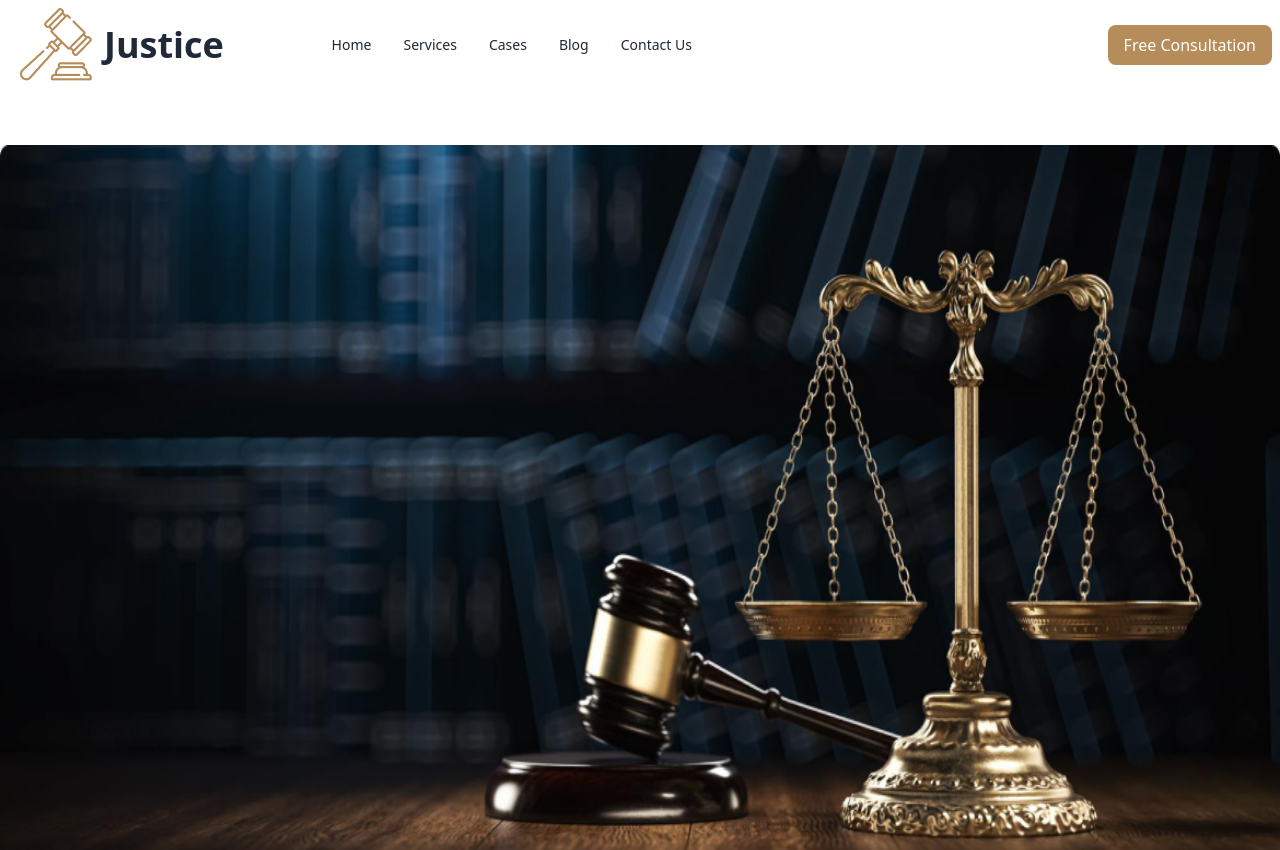
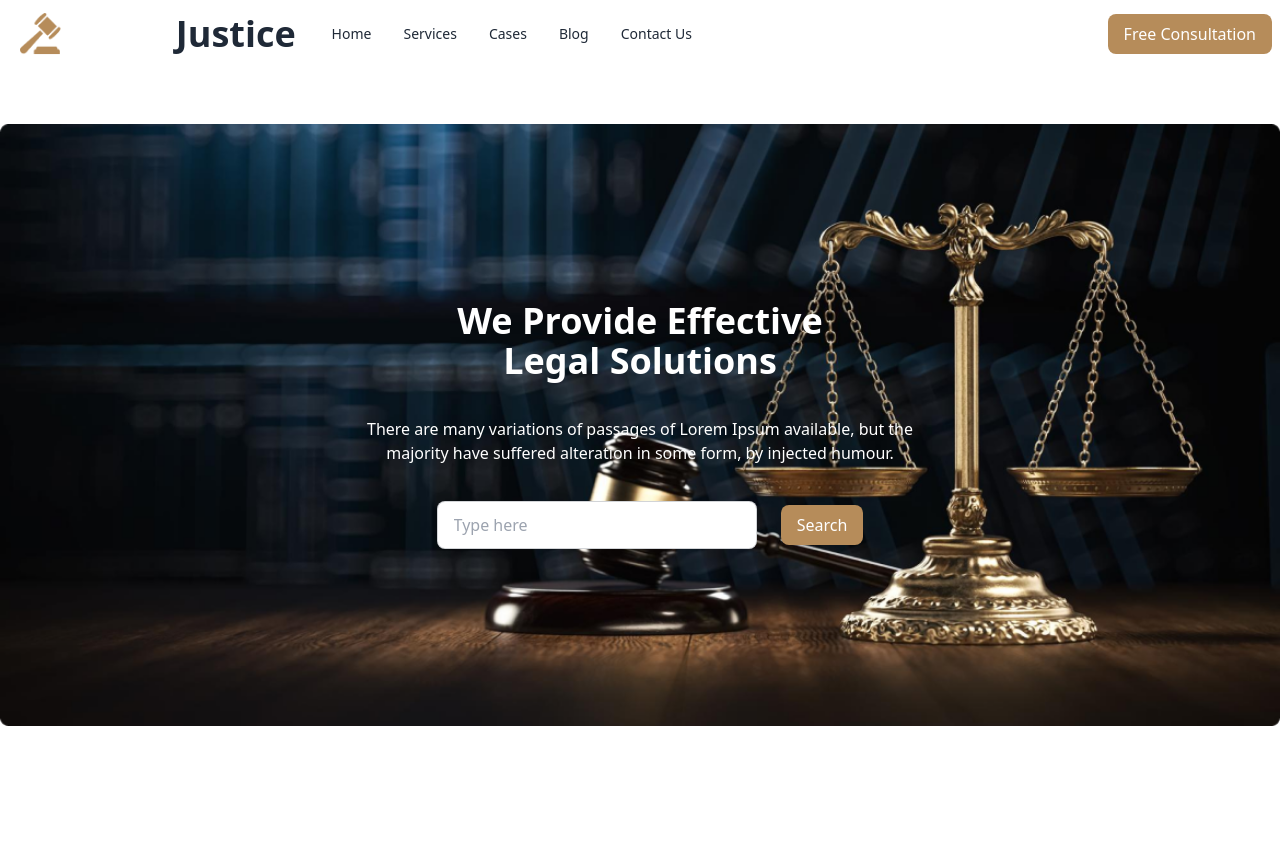
Before and after one commit to JoySarker2024/legal-solution-deshi-UI, a plain HTML site: page index.html in a window 1280 px wide. Shown: the top 850 px of the page. After the commit the page ends 800 px from the top, so only its background shows below. Drawn offline with nearby package versions, Linux system fonts and the light colour scheme.

Commit message:
header nav section complite

```diff
--- a/index.html
+++ b/index.html
@@ -61,7 +61,7 @@
                             <li><a>Contact Us</a></li>
                         </ul>
                     </div>
-                    <img class="h-45 mx-3" src="./images/business.png" alt="">
+                    <img class="h-45 mx-3" src="./images/logo.png" alt="">
                     <a class=" text-4xl font-bold">Justice</a>
                 </div>
                 <div class="navbar-end hidden lg:flex">
@@ -80,28 +80,33 @@
         </nav>
 
         <!-- Hero -->
-        <div class="carousel w-full mt-14">
-            <div id="item1" class="carousel-item w-full">
-                <img
-                  src="./images/banner.png"
-                  class="w-full" />
-
-              </div>
-              <div class="hero min-h-screen">
-                <div class="hero-content text-center">
-                  <div class="max-w-md">
-                    <h1 class="text-4xl font-bold">We Provide Effective <br> Legal Solutions</h1>
-                    <p class="py-6">
-                        There are many variations of passages of Lorem Ipsum available, but the majority have suffered alteration in some form, by injected humour.
-                    </p>
-                    <div>
-                        <input type="text" placeholder="Type here" class="input input-bordered w-full max-w-xs mx-5" />
-                        <button class="py-2 px-4 rounded-lg hover:bg-bike-primary bg-bike-primary text-white">Search</button>
-                    </div>
+        <div class="carousel w-full mt-14 relative">
+            <div id="item1" class="carousel-item w-full relative">
+              <img src="./images/banner.png" class="w-full" alt="Banner Image" />
+              <!-- Text Overlay -->
+              <div class="absolute inset-0 flex items-center justify-center">
+                <div class="text-white text-center space-y-5">
+                  <h1 class="text-4xl font-bold">We Provide Effective<br>Legal Solutions</h1>
+                  <p class="py-4">
+                    There are many variations of passages of Lorem Ipsum available, but the
+                    <br>
+                    majority have suffered alteration in some form, by injected humour.
+                  </p>
+                  <div>
+                    <input
+                      type="text"
+                      placeholder="Type here"
+                      class="input input-bordered w-full max-w-xs mx-5"
+                    />
+                    <button class="py-2 px-4 rounded-lg hover:bg-bike-primary bg-bike-primary text-white">
+                      Search
+                    </button>
                   </div>
                 </div>
               </div>
-        </div>
+            </div>
+          </div>
+
 
     </header>
 
```
